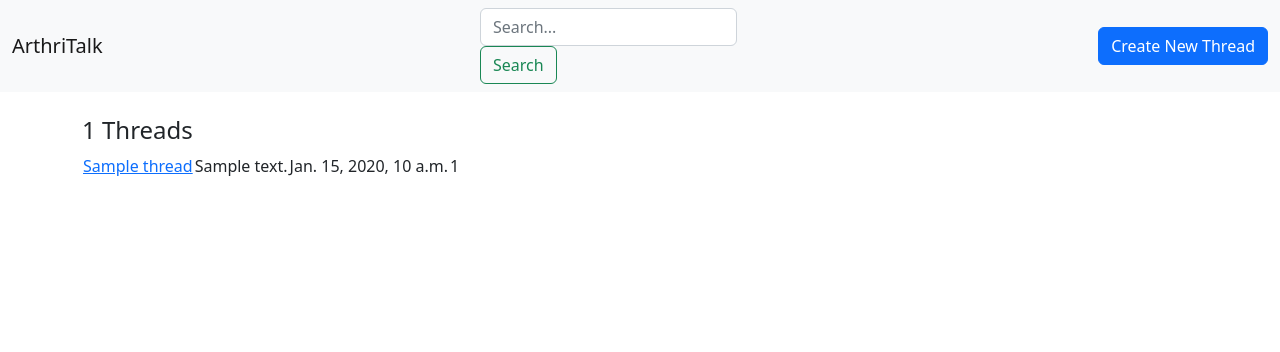
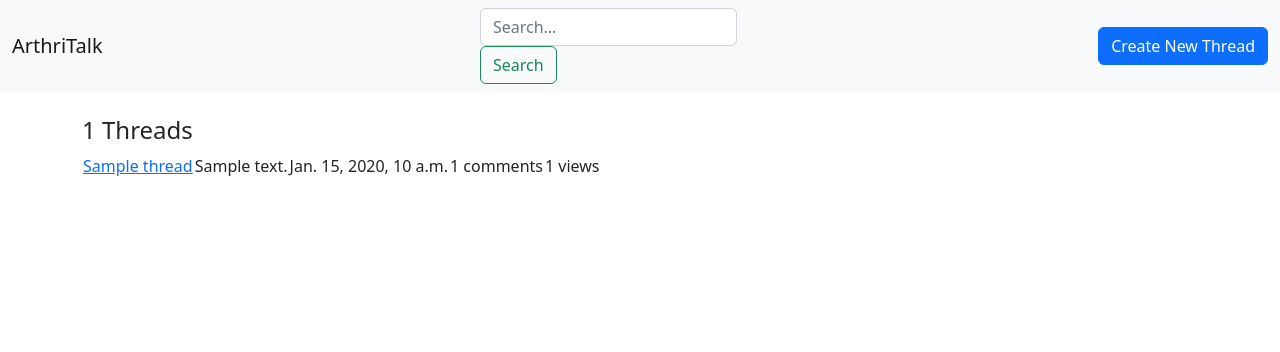
Before and after one commit to Jamie215/ArthritisCoP, a Django app: page / in a window 1280 px wide. Shown: the top 352 px of the page. Run offline with Django 4.2, Linux system fonts and the light colour scheme; tables that the repository leaves empty hold one stand-in row (values such as "Sample post").

Commit message:
Add view_count property to Thread and display the informaion in the table views

```diff
--- a/threads/models.py
+++ b/threads/models.py
@@ -7,6 +7,7 @@ class Thread(models.Model):
     date = models.DateTimeField(auto_now_add=True)
     upvotes = models.PositiveIntegerField(default=0)
     downvotes = models.PositiveIntegerField(default=0)
+    view_count = models.PositiveIntegerField(default=0)
 
 class Comment(models.Model):
     thread = models.ForeignKey(Thread, on_delete=models.CASCADE)
--- a/threads/templates/search_results.html
+++ b/threads/templates/search_results.html
@@ -23,7 +23,8 @@
                         <td><a href="{% url 'thread_detail' thread.id %}">{{ thread.title }}</a></td>
                         <td>{{ thread.description }}</td>
                         <td>{{ thread.date }}</td>
-                        <td>{{ thread.comment_set.count }}</td>
+                        <td>{{ thread.comment_set.count }} comments</td>
+                        <td>{{ thread.view_count }} views</td>
                     </tr>
                     {% endfor %}
                 </tbody>
--- a/threads/templates/thread_list.html
+++ b/threads/templates/thread_list.html
@@ -16,7 +16,8 @@
                 <td><a href="{% url 'thread_detail' thread.id %}">{{ thread.title }}</a></td>
                 <td>{{ thread.description }}</td>
                 <td>{{ thread.date }}</td>
-                <td>{{ thread.comment_set.count }}</td>
+                <td>{{ thread.comment_set.count }} comments</td>
+                <td>{{ thread.view_count }} views</td>
             </tr>
             {% endfor %}
         </tbody>
--- a/threads/views.py
+++ b/threads/views.py
@@ -29,6 +29,9 @@ def thread_detail(request, thread_id):
         form = CommentForm()
         comments = Comment.objects.filter(thread=thread).order_by('-date')
 
+    # Update the thread's view count
+    thread.view_count += 1
+    thread.save()
     return render(request, 'thread_detail.html', {
                                                     'thread': thread,
                                                     'comments': comments,
```
